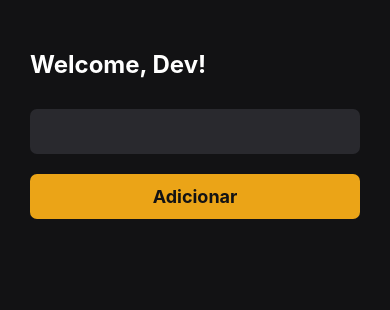
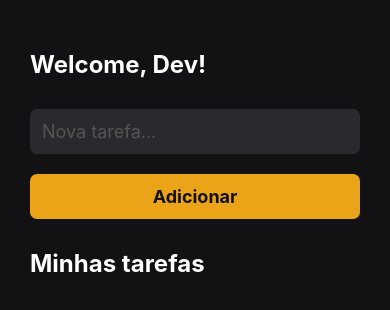
Before and after one commit to joaopedrobrgs/AppMyTasks, a React Native app: screen / in a window 390 px wide. Shown: the top 310 px of the page. Built offline with nearby package versions, Linux system fonts and the light colour scheme.

Commit message:
feitas algumas alterações no input que haviamos criado e adicionado titulo das nossas tarefas

```diff
--- a/src/routes/Home/index.tsx
+++ b/src/routes/Home/index.tsx
@@ -8,10 +8,11 @@ export default function Home({}: Props) {
     <SafeAreaView style={styles.safeArea}>
       <View style={styles.container}>
         <Text style={styles.title}>Welcome, Dev!</Text>
-        <TextInput style={styles.input}/>
+        <TextInput style={styles.input} placeholder='Nova tarefa...' placeholderTextColor='#555'/>
         <TouchableOpacity activeOpacity={0.7} style={styles.button}>
           <Text style={styles.buttonText}>Adicionar</Text>
         </TouchableOpacity>
+        <Text style={styles.titleDesks}>Minhas tarefas</Text>
       </View>
     </SafeAreaView>
   );
@@ -32,6 +33,12 @@ const styles = StyleSheet.create({
     fontSize: 24,
     fontWeight: 'bold',
     color: 'white',
+  },
+  titleDesks: {
+    fontSize: 24,
+    fontWeight: 'bold',
+    color: 'white',
+    marginVertical: 30
   },
   input: {
     backgroundColor: "#29292e",
```
